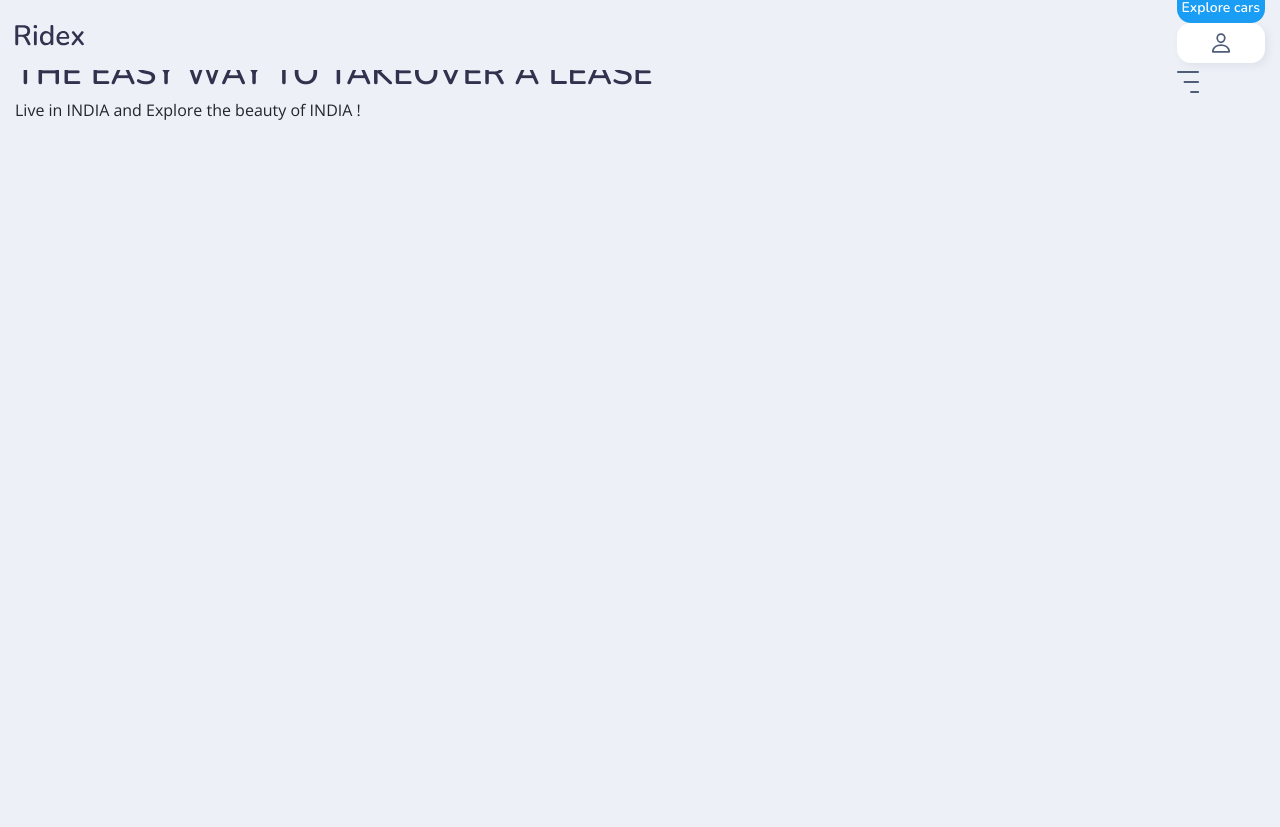
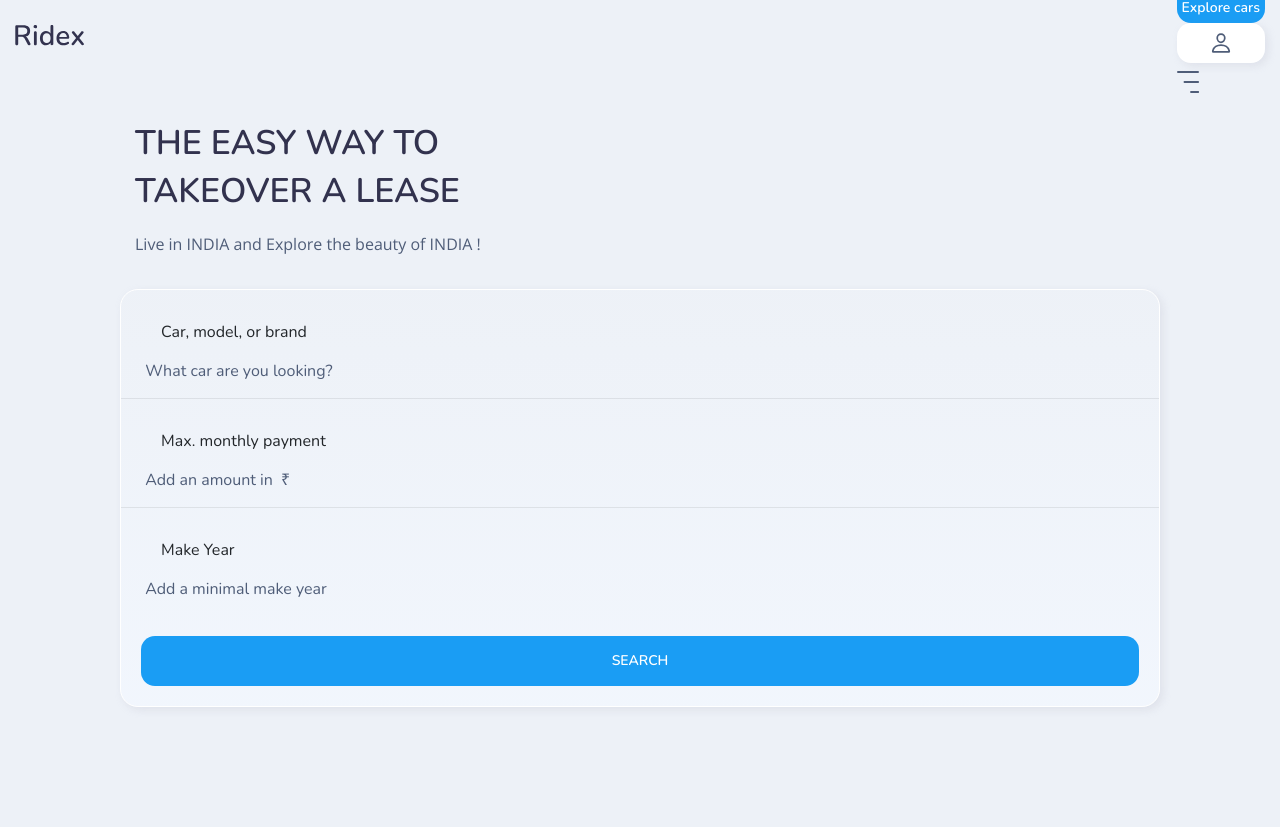
Before and after one commit to samarthpathak25/car-rental-project, a PHP site: page / in a window 1280 px wide. Before the commit the page ends 120 px from the top, so only its background shows below. Run offline with PHP 8.4, Linux system fonts and the light colour scheme.

Commit message:
update
added hero section

```diff
--- a/index.html
+++ b/index.html
@@ -67,7 +67,7 @@
             <span id="aria-label-txt">Explore cars</span>
           </a>
 
-          <a href="#" class="btn user-btn" aria-label="Profile">
+          <a href="./login/index.html" class="btn user-btn" aria-label="Profile">
             <ion-icon name="person-outline"></ion-icon>
           </a>
 
@@ -99,6 +99,37 @@
             </div>
 
             <div class="hero-banner"></div>
+              <form action="" class="hero-form">
+
+                <div class="input-wrapper">
+                  <label for="input-1" class="input-wrapper">Car, model, or brand</label>
+
+                  <input type="text" name="car=model" id="input-1" class="input-field"
+                   placeholder=" What car are you looking?">
+                </div>
+
+
+
+                <div class="input-wrapper">
+                  <label for="input-2" class="input-wrapper">Max. monthly payment</label>
+
+                  <input type="text" name="monthly payment" id="input-1" class="input-field"
+                   placeholder=" Add an amount in  &#8377;">
+                </div>
+
+
+
+
+                <div class="input-wrapper">
+                  <label for="input-3" class="input-wrapper">Make Year</label>
+
+                  <input type="text" name="year" id="input-1" class="input-field"
+                   placeholder=" Add a minimal make year">
+                </div>
+
+                <button type = "sumbit" class="btn">Search</button>
+
+              </form>
 
           </section>
 
--- a/script.js
+++ b/script.js
@@ -22,3 +22,12 @@ for (let i = 0; i < navbarLink.length; i++ ){
 navbarLink[i].addEventListener("click", navToggleFunc);
 
 }
+
+// header active on scroll
+
+const header = document.querySelector("[data-header]");
+
+window.addEventListener("scroll", function () {
+ window.scrollY >= 10 ? header.classList.add("active")
+   : header.classList.remove("active");
+});
--- a/style.css
+++ b/style.css
@@ -310,3 +310,57 @@ button, a { transition: var(--transition); }
   opacity: 0.7;
   pointer-events: all;
 }
+
+/* HERO */
+
+.hero{ padding: 120px; }
+
+.hero-title{
+  max-width: 20ch;
+  margin-bottom: 15px;
+}
+
+.hero-text{
+color: var(--independence);
+line-height: 1.8;
+margin-bottom: 30px;
+}
+
+.hero-banner{ display: none; }
+
+.hero-form{
+  background: var(--gradient);
+  border: 1px solid var(--white);
+  box-shadow: var(--shadow-1);
+  border-radius: var(--radius-18);
+  font-family: var(--ff-nunito);
+}
+
+.input-wrapper { padding: 15px 20px; }
+
+.input-wrapper:not(:last-of-type) { border-bottom: 1px solid hsla(0, 0%, 0%, 0.08); }
+
+.input-label {
+  color: var(--manatee);
+  font-size: var(--fs-6);
+  margin-bottom: 10px;
+}
+
+.input-field {
+  color: var(--space-cadet);
+  outline: 2px solid transparent;
+  outline-offset: 5px;
+  border-radius: 4px;
+  transition: var(--transition);
+}
+
+.input-field:focus { outline-color: var(--carolina-blue); }
+
+.input-field::placeholder { color: var(--independence); }
+
+.hero-form .btn {
+  --width: calc(100% - 40px);
+  --height: 50px;
+  margin: 20px;
+  text-transform: uppercase;
+}
```
